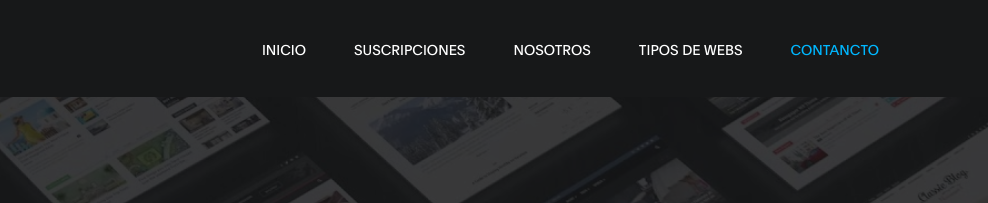
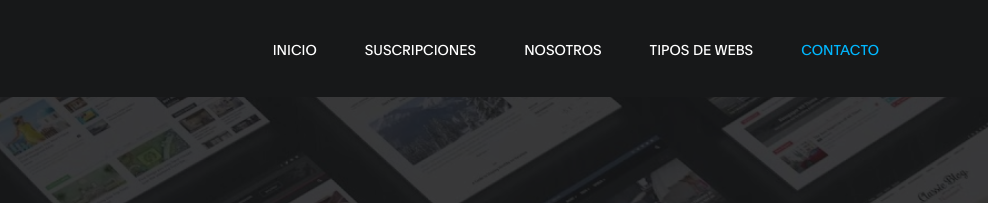
Before and after one commit to emizanipro/Digital-Art, a website: page index.html in a window 1280 px wide. Shown: the top 203 px of the page, 292-1280 px from the left. Drawn offline with Linux system fonts and the light colour scheme.

Commit message:
Update index.html

```diff
--- a/index.html
+++ b/index.html
@@ -55,7 +55,7 @@
                     </li>
 
                     <li class="nav-item">
-                        <a href="#contact" class="nav-link smoothScroll">Contancto</a>
+                        <a href="#contact" class="nav-link smoothScroll">Contacto</a>
                     </li>
 
                     <!--
```
